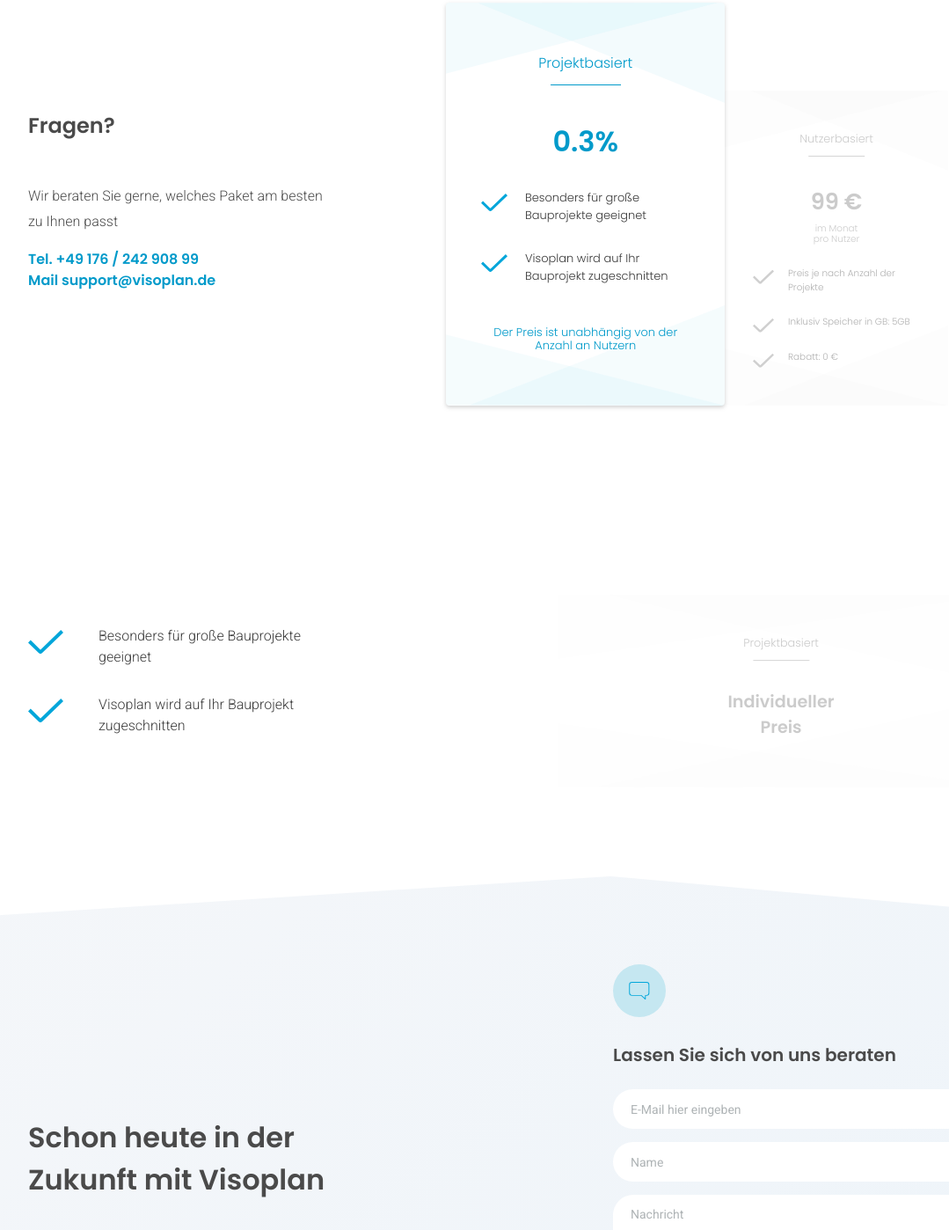
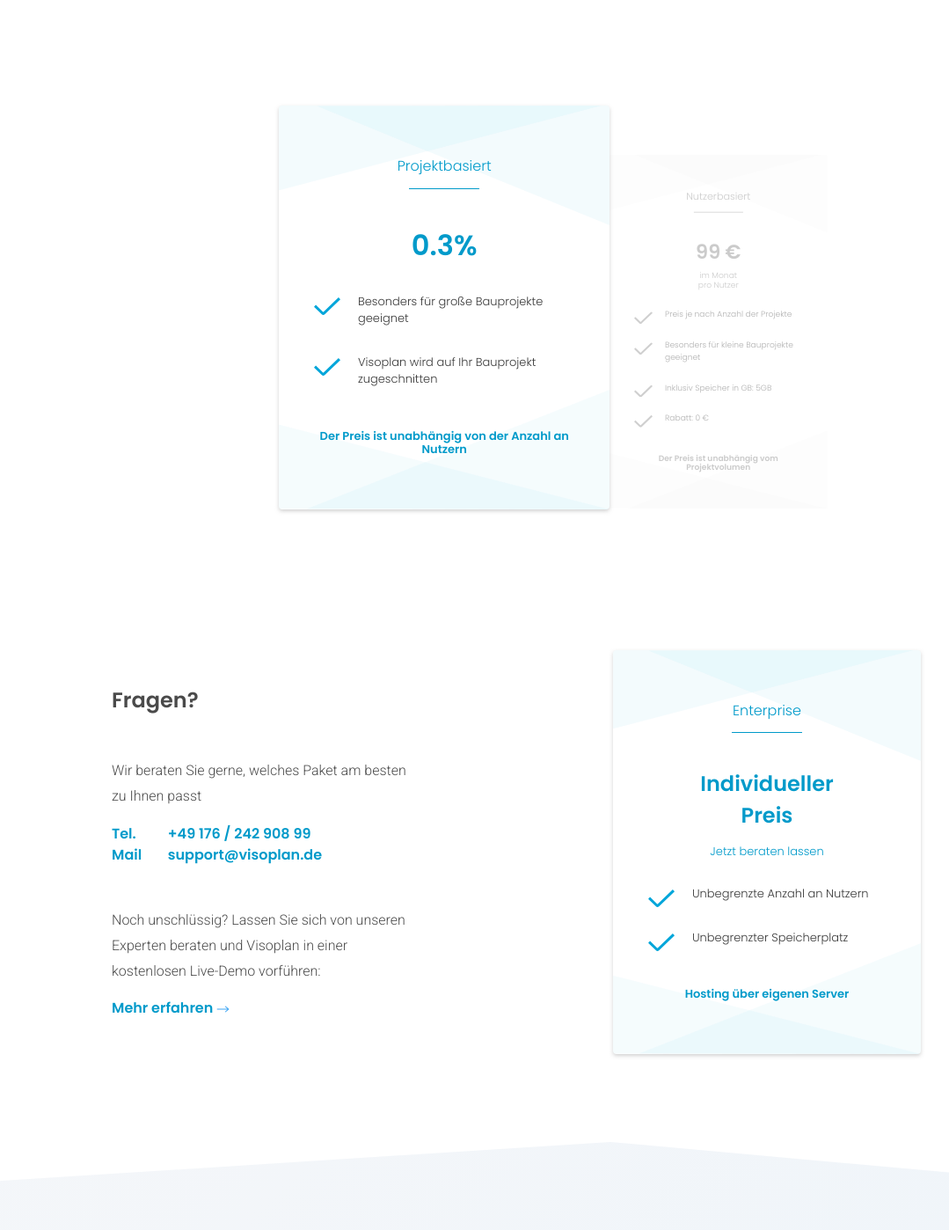
Before and after one commit to vshepel/visoplan, a plain HTML site: page price.html in a window 1280 px wide. Shown: the part 1440-2838 px from the top of the page at 88% size, without its empty margins (53-1132 px from the left). Drawn offline with Linux system fonts and the light colour scheme.

Commit message:
update price page

```diff
--- a/price.html
+++ b/price.html
@@ -258,24 +258,16 @@
 
 	<section class="section">
 		<div class="container">
-			<div class="row align-items-center">
-				<div class="col-lg-4 text-center text-sm-left">
-					<div class="section__title mb-5">Fragen?</div>
-					<p>Wir beraten Sie gerne, welches Paket am besten zu Ihnen passt</p>
-					<p class="h6">
-						<a class="text-primary" href="tel:+49-176-242-908-99">Tel. +49 176 / 242 908 99</a><br>
-						<a class="text-primary" href="marilto:support@visoplan.de">Mail support@visoplan.de</a>
-					</p>
-				</div>
-				<div class="col-lg offset-lg-1 d-sm-flex align-items-end mt-5 mt-lg-0">
+			<div class="row justify-content-center">
+				<div class="col-sm-8 offset-lg-2 col-md col-lg-8 d-flex flex-column flex-md-row align-items-end">
 					<div class="price is-active" data-tab-content="tab-1">
 						<div class="price__before">Projektbasiert</div>
 						<div id="projects-value" class="h1 price__title">0.3%</div>
-						<ul class="wow fadeInUp list list--style-checked list--size-sm">
+						<ul class="list list--style-checked list--size-sm">
 							<li>Besonders für große Bauprojekte geeignet</li>
 							<li>Visoplan wird auf Ihr Bauprojekt zugeschnitten</li>
 						</ul>
-						<div class="price__after mt-5">Der Preis ist unabhängig von der Anzahl an Nutzern</div>
+						<div class="price__after font-weight-bold mt-5">Der Preis ist unabhängig von der Anzahl an Nutzern</div>
 					</div>
 					<div class="price" data-tab-content="tab-2">
 						<div class="price__before">Nutzerbasiert</div>
@@ -283,9 +275,11 @@
 						<div class="price__after">im Monat <br>pro Nutzer</div>
 						<ul class="list list--style-checked list--size-sm">
 							<li>Preis je nach Anzahl der Projekte</li>
+							<li>Besonders für kleine Bauprojekte geeignet</li>
 							<li>Inklusiv Speicher in GB: <span id="price-storage">5</span>GB</li>
 							<li>Rabatt: <span id="price-discount">0</span> €</li>
 						</ul>
+						<div class="price__after font-weight-bold mt-5">Der Preis ist unabhängig vom Projektvolumen</div>
 					</div>
 				</div>
 			</div>
@@ -293,17 +287,28 @@
 	</section>
 	<section class="section">
 		<div class="container">
-			<div class="row align-items-center">
-				<div class="col-md-4">
-					<ul class="list list--style-checked">
-						<li>Besonders für große Bauprojekte geeignet</li>
-						<li>Visoplan wird auf Ihr Bauprojekt zugeschnitten</li>
-					</ul>
+			<div class="row align-items-center justify-content-center">
+				<div class="col-md-5 col-lg-4">
+					<div class="section__title mb-5">Fragen?</div>
+					<p>Wir beraten Sie gerne, welches Paket am besten zu Ihnen passt</p>
+					<p class="h6">
+						<a class="text-primary" href="tel:+49-176-242-908-99"><span class="d-inline-block" style="width: 60px">Tel.</span> +49 176 / 242 908 99</a><br>
+						<a class="text-primary" href="marilto:support@visoplan.de"><span class="d-inline-block" style="width: 60px">Mail</span> support@visoplan.de</a>
+					</p>
+					<p class="mt-5 mb-3">Noch unschlüssig?  Lassen Sie sich von unseren Experten beraten und Visoplan in einer kostenlosen Live-Demo vorführen:</p>
+					<a href="#" class="h6 text-primary">Mehr erfahren <img src="img/icons/arrow-right.svg" alt=""></a>
 				</div>
-				<div class="col-md offset-md-1 mt-5 mt-md-0">
-					<div class="price price--bg-1 w-100">
-						<div class="price__before">Projektbasiert</div>
-						<div class="h2 price__title">Individueller <br>Preis</div>
+				<div class="col-sm-8 col-md-6 col-lg-4 offset-md-1 offset-lg-2 mt-5 mt-md-0">
+					<div class="price is-active">
+						<div class="price__before">Enterprise</div>
+						<div class="h2 price__title">Individueller
+							<br>Preis</div>
+						<div class="price__after mt-3">Jetzt beraten lassen</div>
+						<ul class="list list--style-checked list--size-sm">
+							<li>Unbegrenzte Anzahl an Nutzern</li>
+							<li>Unbegrenzter Speicherplatz</li>
+						</ul>
+						<div class="price__after font-weight-bold mt-5">Hosting über eigenen Server</div>
 					</div>
 				</div>
 			</div>
```
Also changed, not shown: css/main.min.css.
